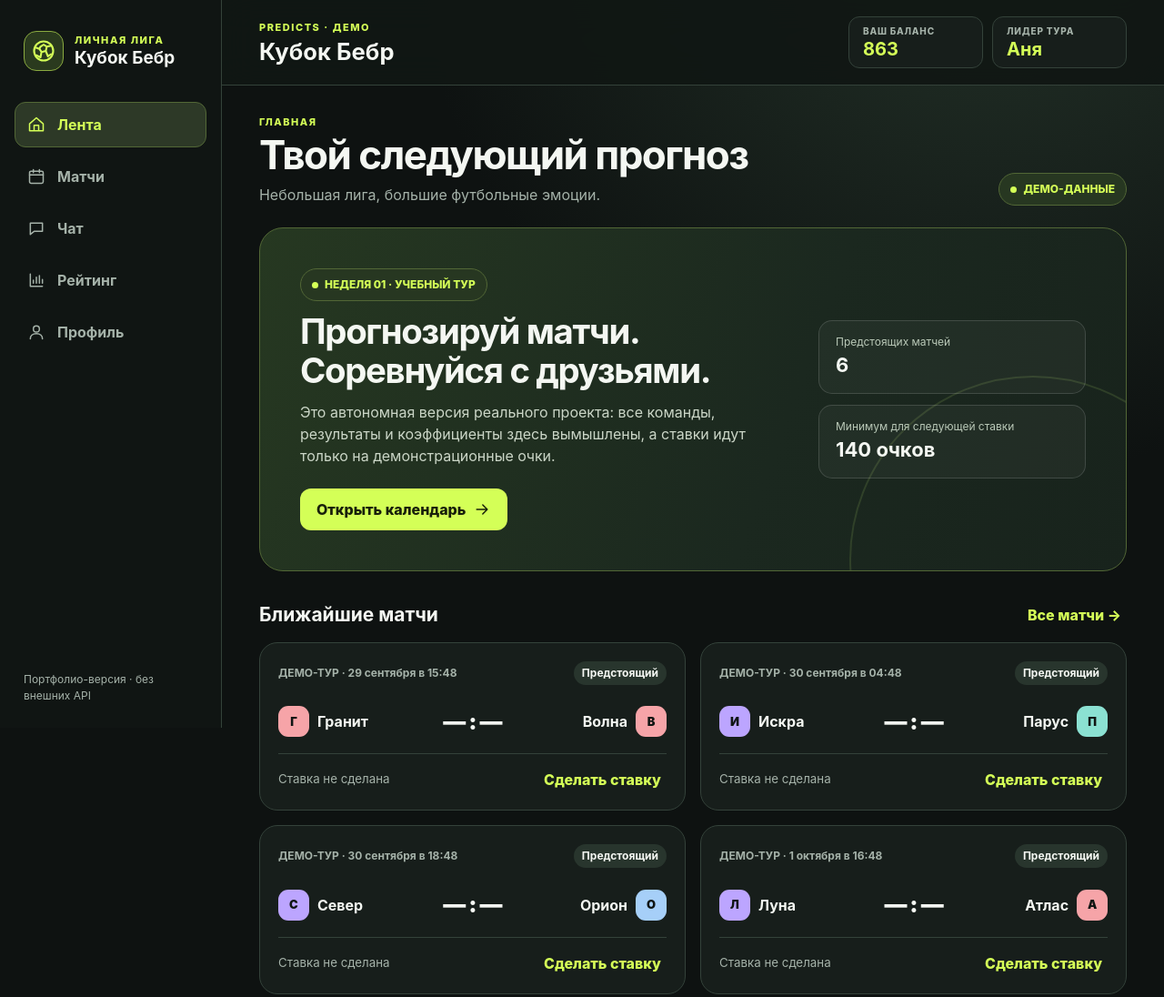
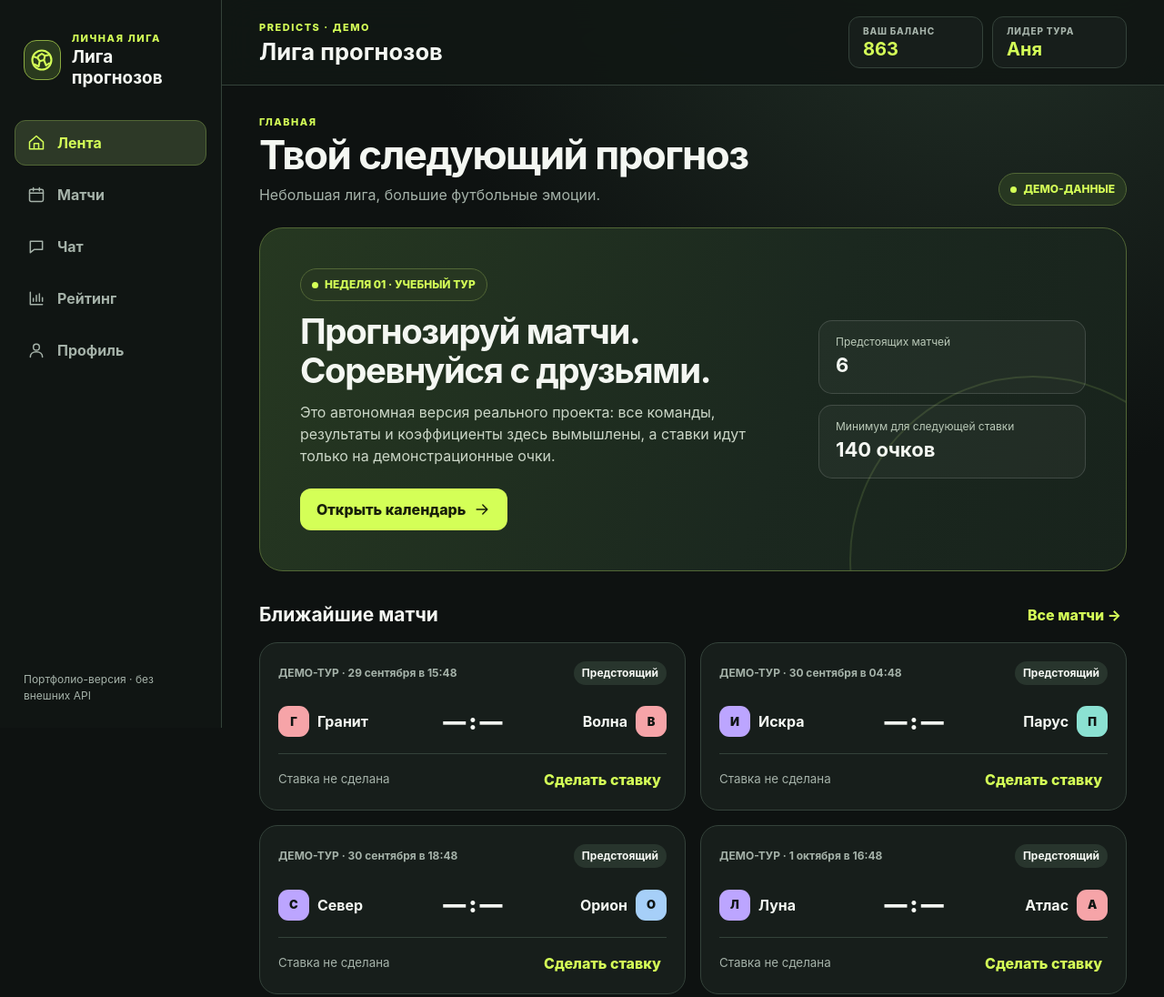
Before and after one commit to bebr-project/predicts-league-demo, a website with bundled scripts: page index.html in a window 1280 px wide. Shown: the whole page at 91% size. Built offline with nearby package versions, Linux system fonts and the light colour scheme.

Commit message:
Rename portfolio demo league

```diff
--- a/index.html
+++ b/index.html
@@ -24,7 +24,7 @@
   <a class="skip-link" href="#screen">К основному содержимому</a>
   <div class="app-shell">
     <aside class="sidebar" aria-label="Навигация">
-      <div class="brand"><span class="brand-mark"><svg><use href="#i-ball"/></svg></span><span><small>ЛИЧНАЯ ЛИГА</small><strong>Кубок Бебр</strong></span></div>
+      <div class="brand"><span class="brand-mark"><svg><use href="#i-ball"/></svg></span><span><small>ЛИЧНАЯ ЛИГА</small><strong>Лига прогнозов</strong></span></div>
       <nav class="nav-list" aria-label="Разделы приложения">
         <button type="button" class="nav-button" data-view="feed"><svg><use href="#i-home"/></svg><span>Лента</span></button>
         <button type="button" class="nav-button" data-view="matches"><svg><use href="#i-calendar"/></svg><span>Матчи</span></button>
@@ -37,7 +37,7 @@
 
     <div class="workspace">
       <header class="topbar">
-        <div class="topbar-title"><span class="eyebrow">PREDICTS · ДЕМО</span><h1>Кубок Бебр</h1></div>
+        <div class="topbar-title"><span class="eyebrow">PREDICTS · ДЕМО</span><h1>Лига прогнозов</h1></div>
         <div class="topbar-metrics"><div class="metric"><span>ВАШ БАЛАНС</span><strong id="balanceText">—</strong></div><div class="metric"><span>ЛИДЕР ТУРА</span><strong id="leaderText">—</strong></div></div>
       </header>
       <main id="screen" tabindex="-1"></main>
```
